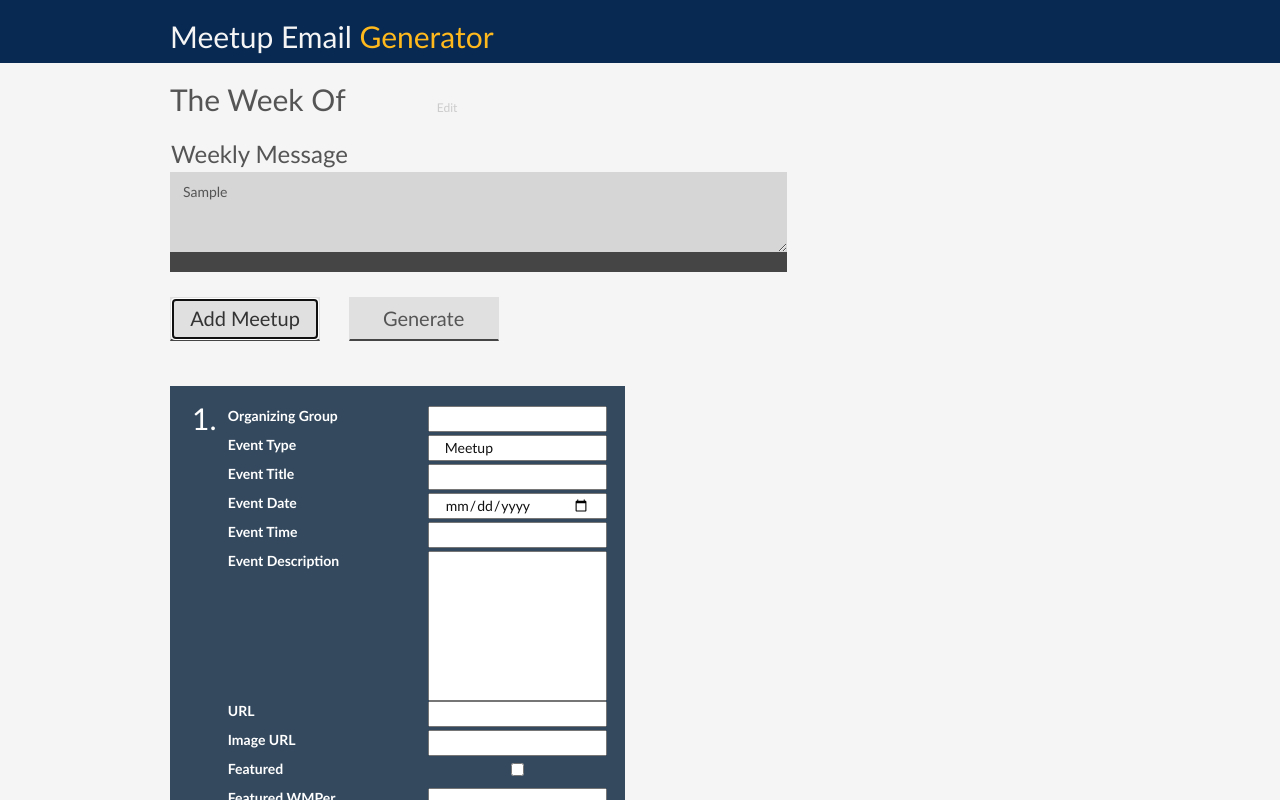
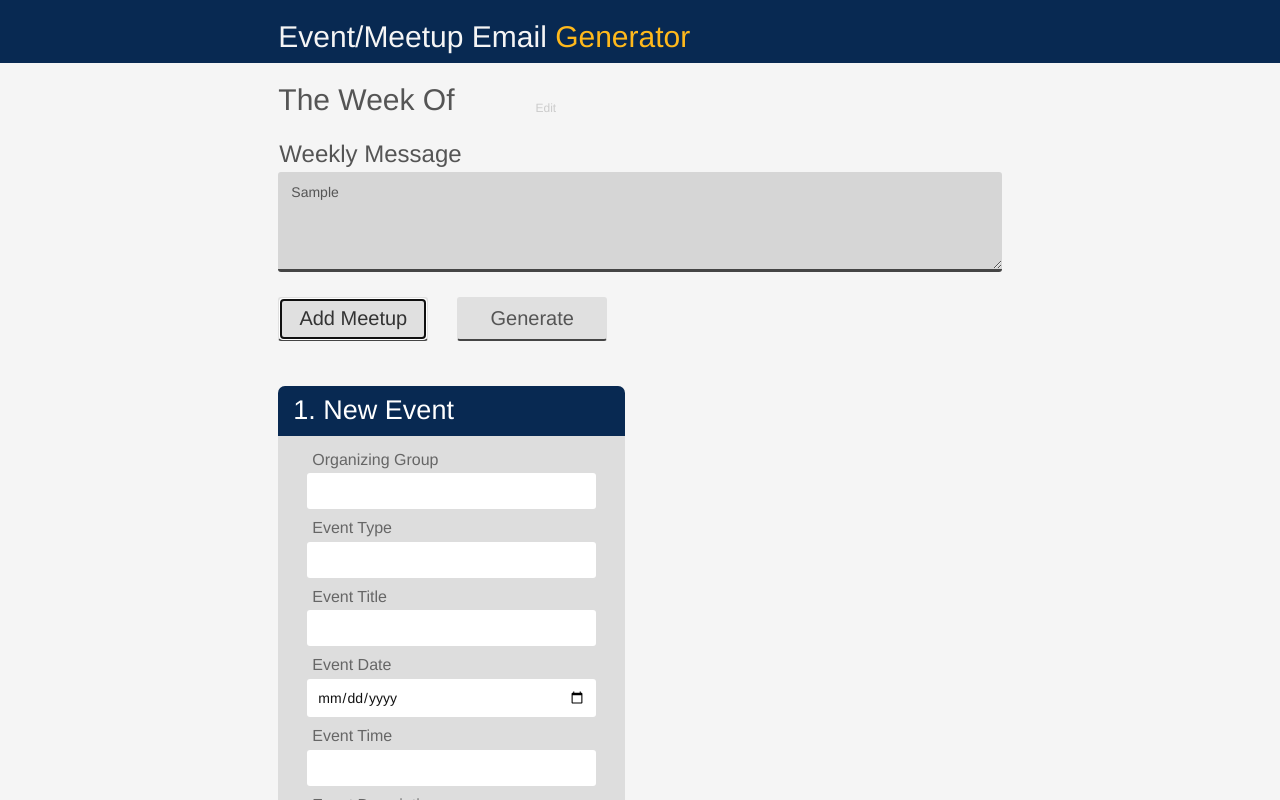
Before and after one commit to DeyanMDimov/EmailNewsletter, a plain HTML site: page index.html in a window 1280 px wide. Both pictures are taken after typing "Sample" into the empty fields and a click on the button "Add Meetup". Shown: the top 800 px of the page. Drawn offline with nearby package versions, Linux system fonts and the light colour scheme.

Commit message:
All styling changes and "clear" button

```diff
--- a/index.html
+++ b/index.html
@@ -35,6 +35,7 @@
             defaults.overlayCSS = {
                 backgroundColor: '#27ae60',
 				opacity:			0.9,
+                borderRadius:       '4px'
             };
             defaults.css = {
                 padding:	0,
@@ -102,8 +103,10 @@
         };
 
         var insertContainer = function(element){
-            element.append($.el('div', {'class':'container-fluid meetup-container'}));
-            return element.children('.container-fluid');
+            var blockUIRestraint = $.el('div', {'class':'block-cover'});
+            blockUIRestraint.append($.el('div', {'class':'container-fluid meetup-container'}));
+            element.append(blockUIRestraint);
+            return blockUIRestraint.children('.container-fluid');
         };
 
         var insertRow = function(element){
@@ -112,8 +115,16 @@
             return row;
         };
 
-        var insertInputRow = function(name, inputId, inputType){
-            return [$.el('label', {'class':'control-label col-md-6 col-sm-6'}, name), $.el('input', {'id':inputId, 'type': (inputType || 'text'), 'class':'col-md-5 col-sm-5'})];
+        var insertInputName = function( name, inputId){
+            return [$.el('h5', {'id':inputId, 'class':'col-md-10 col-sm-10'}, name)];
+        };
+
+        var insertInputRow = function( inputId, inputType){
+            return [$.el('input', {'id':inputId, 'type': (inputType || 'text'), 'class':'col-md-10 col-sm-5'})];
+        };
+
+        var insertInputTextBox = function( inputId, inputType){
+            return [$.el('textarea', {'id':inputId, 'class':'col-md-10 col-sm-10'})];
         };
 
         var createMeetupForm = function(rowNum, meetNum){
@@ -121,14 +132,16 @@
             var meetupRow = $('#meet-ups'+rowNum);
             if(meetupRow.length==0)
             meetupRow = $.el('div', {'class': 'row big-buffer', 'id': 'meet-ups'+rowNum});
-
             var meetupContainer = $.el('div', {'class':'col-md-6 meetup', 'id':"meet-up"+meetNum});
 
-            meetupRow.append(meetupContainer)
+            meetupRow.append(meetupContainer);
             container.append(meetupRow);
 
+
+
+
             var leftOffsetElement = function(){
-                var elem = $.el('h2', {'class':'meetupNum col-md-1 col-sm-1'});
+                var elem =  $.el('h2', {'class':'meetupNum col-md-1 col-sm-1'});
                 elem.html('&nbsp;');
                 return elem;
             };
@@ -137,46 +150,59 @@
                 meetupContainer = insertContainer(meetupContainer);
 
             var row = insertRow(meetupContainer);
+                row.addClass('meetup-header');
+                row.append($.el('h2',  {'class':'meetupNum col-md-12 col-sm-12', 'id': meetNum}, meetNum+'. New Event'));
 
                 row = insertRow(meetupContainer);
                 row.addClass('meetup-top-row');
-                row.append($.el('h2',  {'class':'meetupNum col-md-1 col-sm-1'}, meetNum+'.')).append(insertInputRow('Organizing Group', 'group-name'));
+                row.append(insertInputName('Organizing Group', 'input-title'));
+                row.append(insertInputRow( 'group-name'));
 
                 row = insertRow(meetupContainer);
-                row.append(leftOffsetElement()).append(insertInputRow('Event Type', 'event-type'));
-                $('#meet-up' + meetNum +' #event-type')[0].value = "Meetup";
+                row.append(insertInputName('Event Type', 'input-title'));
+                row.append(insertInputRow('event-type'));
+                //$('#meet-up' + meetNum +' #event-type')[0].value = "Meetup";
 
                 row = insertRow(meetupContainer);
-                row.append(leftOffsetElement()).append(insertInputRow('Event Title', 'event-name'));
+                row.append(insertInputName('Event Title', 'input-title'));
+                row.append(insertInputRow('event-name'));
 
                 row = insertRow(meetupContainer);
-                row.append(leftOffsetElement()).append(insertInputRow('Event Date', 'event-date', 'date'));
+                row.append(insertInputName('Event Date','input-title'));
+                row.append(insertInputRow( 'event-date', 'date'));
 
                 row = insertRow(meetupContainer);
-                row.append(leftOffsetElement()).append(insertInputRow('Event Time', 'event-time'));
+                row.append(insertInputName('Event Time', 'input-title'));
+                row.append(insertInputRow('event-time'));
 
                 row = insertRow(meetupContainer);
-                var eventDescriptionRow = insertInputRow('Event Description', 'event-desc');
-                eventDescriptionRow[1].css('height', "150px");
-                row.append(leftOffsetElement()).append(eventDescriptionRow);
+                row.append(insertInputName('Event Description', 'input-title'));
+                var eventDescriptionRow = insertInputTextBox('event-desc');
+                eventDescriptionRow[0].css('height', "150px");
+                row.append(eventDescriptionRow);
 
                 row = insertRow(meetupContainer);
-                row.append(leftOffsetElement()).append(insertInputRow('URL', 'url'));
+                row.append(insertInputName('URL', 'input-title'));
+                row.append(insertInputRow('url'));
 
                 row = insertRow(meetupContainer);
-                row.append(leftOffsetElement()).append(insertInputRow('Image URL', 'image-url'));
+                row.append(insertInputName('Image URL', 'input-title'));
+                row.append(insertInputRow('image-url'));
 
                 row = insertRow(meetupContainer);
-                row.append(leftOffsetElement()).append(insertInputRow('Featured', 'featured', 'checkbox'));
+                row.append(insertInputName('Featured', 'input-title'));
+                row.append(insertInputRow('featured', 'checkbox'));
 
                 row = insertRow(meetupContainer);
-                row.append(leftOffsetElement()).append(insertInputRow('Featured WMPer', 'featured-person', 'text'));
+                row.append(insertInputName('Featured WMPer', 'input-title'));
+                row.append(insertInputRow('featured-person', 'text'));
 
                 row = insertRow(meetupContainer);
-                row.append(leftOffsetElement()).append(insertInputRow('Address', 'event-address', 'text'));
+                row.append(insertInputName('Address', 'input-title'));
+                row.append(insertInputRow( 'event-address', 'text'));
 
                 row = insertRow(meetupContainer);
-                row.append(leftOffsetElement()).append($.el('button', {'class':'meet-up-ready center-block top-buffer', 'id':meetNum}, 'Submit'));
+                row.append($.el('button', {'class':'meet-up-ready col-md-4 col-sm-4 top-buffer', 'id':meetNum}, 'Submit')).append($.el('button', {'class':'clear-meetup col-md-4 col-sm-4 top-buffer', 'id':meetNum}, 'Clear Entries'));
 
 
         };
@@ -221,7 +247,11 @@
 
             //block Form
             $.blockUI.defaults.unblockMsg = '<h4 class="unblockBtn" id="'+meetNum+'">Edit</h4>';
-            $('div#meet-up'+meetNum).block({message:"<h3>Completed</h3>"});
+            $('div#meet-up'+meetNum+' .block-cover').block({message:"<h3>Completed</h3>"});
+
+            if(groupName != null && groupName != ""){
+                $('#'+ meetContainer.id +' .meetupNum')[0].innerText = meetNum + '. ' + groupName;
+            }
 
             if(weekOf == null){
                 var timeNow = new Date($.now);
@@ -256,11 +286,19 @@
 
         function unsubmitMeetup(meetNum){
             var meetContainer  = $('#meet-up'+meetNum);
-            $('div#meet-up'+meetNum).unblock();
+            $('div#meet-up'+meetNum + ' .block-cover').unblock();
             var selectedMeetup = $.grep(meetups, function(e){ return e.id == meetNum; });
             if(selectedMeetup.length == 1){
                 selectedMeetup[0].completed = false;
             }
+        }
+
+        function clearInputFields(meetNum){
+            var Inputs = $('#meet-up'+meetNum+' input');
+            Inputs.push($('#meet-up'+meetNum+' textarea')[0]);
+            Inputs.each(function(){
+                $(this).val("").removeAttr("checked");
+            });
         }
 
         function getWeeklyMessage(){
@@ -275,6 +313,10 @@
             })
             .on('click', '.unblockBtn', function(){
             unsubmitMeetup(this.id);
+            });
+
+        $('.container').on('click', '.clear-meetup', function(){
+            clearInputFields(this.id);
         });
 
         $(document).on('click', '#code-preview', function(){ selectText('code-preview'); });
@@ -294,6 +336,8 @@
             previewContainer.text(html);
 
         });
+
+
 
         function selectText(element) {
             var doc = document
@@ -319,10 +363,14 @@
         <style>
             body{
                 background-color: #F5F5F5;
+
             }
-            .col-sm-12{
+            * {
+                font-family:  'HelveticaNeue-Light', 'Helvetica Nueu Light', Helvetica, 'Segoe UI', Calibri, sans-serif;
+            }
+/*            .col-sm-12{
                 float:none !important;
-            }
+            }*/
 
             .form-title{
                 background-color: #082952;
@@ -330,6 +378,9 @@
             }
             .form-title span{
                 color: #F5F5F5;
+            }
+            .form-title h2, .form-title h2 span{
+                font-family: 'Helvetica Neue Light', Helvetica, 'Segoe UI', Calibri, sans-serif !important;
             }
             #main{
                 margin-top: 0px;
@@ -350,10 +401,31 @@
             #set-week:hover{
                 color:#999;
             }
+
+            #input-title{
+                color:#666;
+                display: block;
+                float: none;
+                margin: 5px auto 2px;
+                padding: 0 5px;
+                font-size:16px;
+            }
+
             .input-style{
                 border: none;
                 background-color: #d6d6d6;
-                border-bottom: solid 20px #454545;
+                border-bottom: solid 3px #454545;
+            }
+
+            #event-desc{
+                height:150px;
+                display: block;
+                float: none;
+                margin:5px auto;
+                border: none;
+                border-radius: 4px;
+                color:#333;
+                padding: 8px 10px;
             }
             .input-style:focus{
                 background-color:#E0E0E0;
@@ -372,11 +444,14 @@
                 width: 100%;
                 height: 100px;
                 padding:10px 13px;
+                border-radius: 3px;
             }
             .top-buffer{margin-top: 10px;}
             .big-buffer{margin-top: 25px;}
 
-
+            .btn{
+                border-radius:3px;
+            }
 
             .unblockBtn{font-weight: 300;
                         cursor: pointer;
@@ -393,16 +468,23 @@
 
             }
             .meetup .container-fluid{
-                background-color:#34495e;
+                background-color:#ddd;
                 color:#fff;
+                border-radius: 7px;
             }
 
             .meetup-container{
-                padding-left:40px;
+
+            }
+
+            .meetup-header{
+                border-radius: 7px 7px 0 0;
+                background-color: #082952;
+                padding: 10px;
             }
 
             .meetup-top-row{
-                padding-top: 20px;
+                padding-top: 10px;
             }
 
             .meetup row{
@@ -411,21 +493,57 @@
 
             .meetup .container-fluid input{
                 color:#111;
+                display:block;
+                margin: 5px auto;
+                float: none;
+                padding: 8px 10px;
+                border: none;
+                border-radius:3px;
             }
 
-            .meet-up-ready{
+            .meetup-top-row input{
+/*                margin-top: 0 !important;*/
+            }
+
+            .meet-up-ready, .clear-meetup{
                 color:#111;
-                margin-bottom:20px;
+                margin: 15px 0 20px;
+                border:none;
+                border-radius: 3px;
+                margin-left: 13.2%;
+                font-size:16px;
+                padding: 10px;
+                background-color: #3B6190;
+                color: #fff;
             }
+
+            .clear-meetup{
+                margin-left:6.6%;
+                color: #999;
+                background: none;
+
+
+            }
+
             .meetupNum{
-                margin-left: -18px;
-                margin-top:-4px;
+                margin-left: -10px;
+                margin-top: 0px;
                 margin-bottom:0px;
+                font-size:27px;
             }
 
             #code-preview{ margin-top: 20px;
                            height: 200px;
                            overflow: scroll;
+            }
+            #footer{
+                display: block;
+                margin: 10px auto;
+                height: 200px;
+                width: 400px;
+                list-style-type: none;
+                text-align: center;
+                padding: 0px;
             }
 
 
@@ -442,16 +560,15 @@
         <!-- Add your site or application content here -->
         <div class="form-title">
             <div class="container">
-                <h2><span>Meetup Email</span> Generator</h2>
+                <h2 class="col-md-10 col-md-offset-1" style="padding-left:30px !important;"><span>Event/Meetup Email</span> Generator</h2>
             </div>
         </div>
 
         <div class="container" id="main">
-
-        <div class="row">
+            <div class="row col-md-10 col-md-offset-1 col-sm-10">
                 <div class="col-md-12 col-sm-12 container" id="form">
                     <div class="row">
-                    <div class="col-md-4 col-sm-5">
+                        <div class="col-md-5 col-sm-10">
                             <h2 id="week">The Week Of</h2><input id="week-of" type="date" />
                             <a id="set-week" class="btn btn-sm">Edit</a>
                         </div>
@@ -460,7 +577,7 @@
                         </div>
                     </div>
                     <div class="row top-buffer">
-                    <div class="col-md-8 col-sm-12">
+                        <div class="col-md-12 col-sm-12">
                             <h3 id="weeklyMsg-title">Weekly Message</h3>
                              <textarea id="weeklyMessage" class="input-style"></textarea>
                         </div>
@@ -474,15 +591,17 @@
                         </div>
                     </div>
                 </div>
-            <div class="col-md-10" id="preview">
+                <div class="col-md-12" id="preview">
                     <p class="form-control" id="code-preview">
 
                     </p>
                 </div>
+                <div class="col-md-12" >
+                    <ul id="footer">
+                        <li>Made by Deyan Dimov <span>- West Monroe Partners Chicago, 2016</span></li>
+                    </ul>
                 </div>
-
-
-
+            </div>
         </div>
 
         <script src="https://ajax.googleapis.com/ajax/libs/jquery/1.11.3/jquery.min.js"></script>
```
Lines whose indentation alone changed are shown as unchanged.
